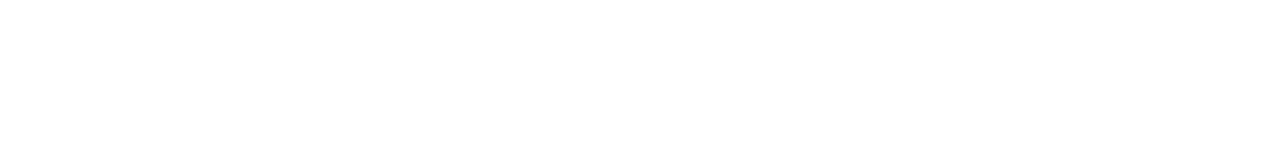
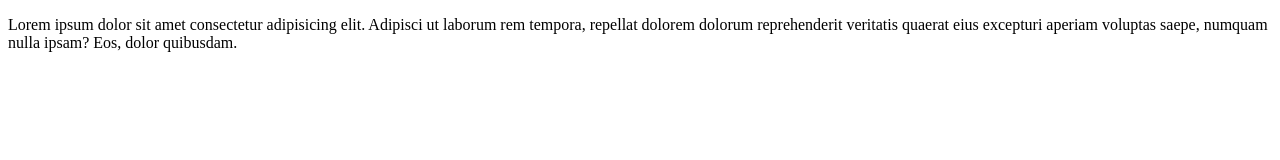
Before and after one commit to nyt-aaditya/personal-website, a plain HTML site: page aadi.html in a window 1280 px wide. Drawn offline with Linux system fonts and the light colour scheme.

Commit message:
added some content

```diff
--- a/aadi.html
+++ b/aadi.html
@@ -6,6 +6,6 @@
     <title>Document</title>
 </head>
 <body>
-
+    <p>Lorem ipsum dolor sit amet consectetur adipisicing elit. Adipisci ut laborum rem tempora, repellat dolorem dolorum reprehenderit veritatis quaerat eius excepturi aperiam voluptas saepe, numquam nulla ipsam? Eos, dolor quibusdam.</p>
 </body>
 </html>
```
